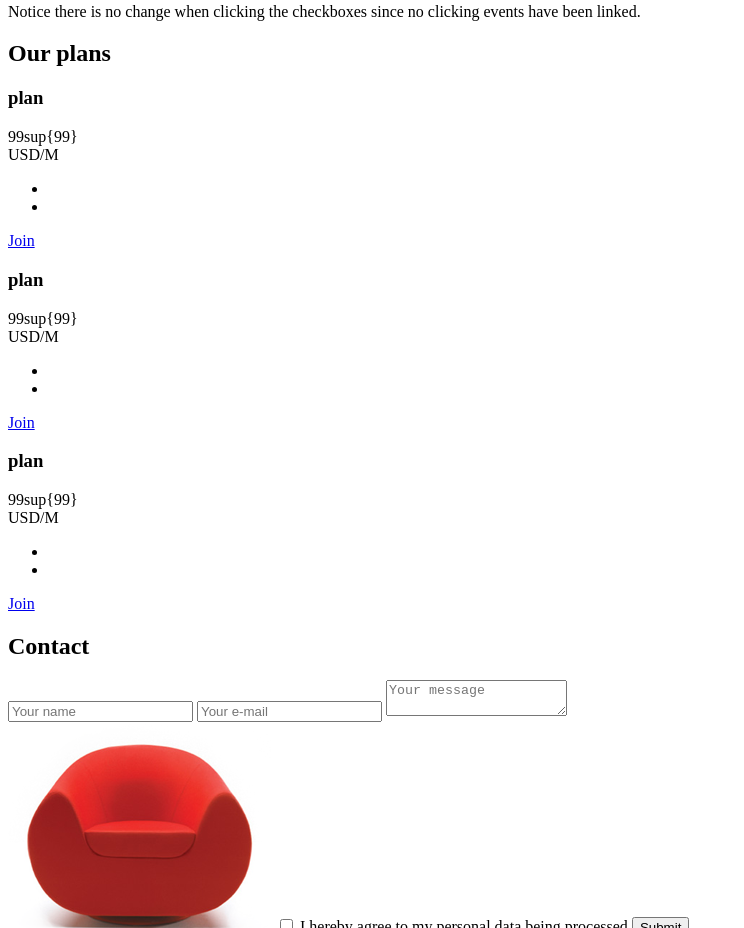
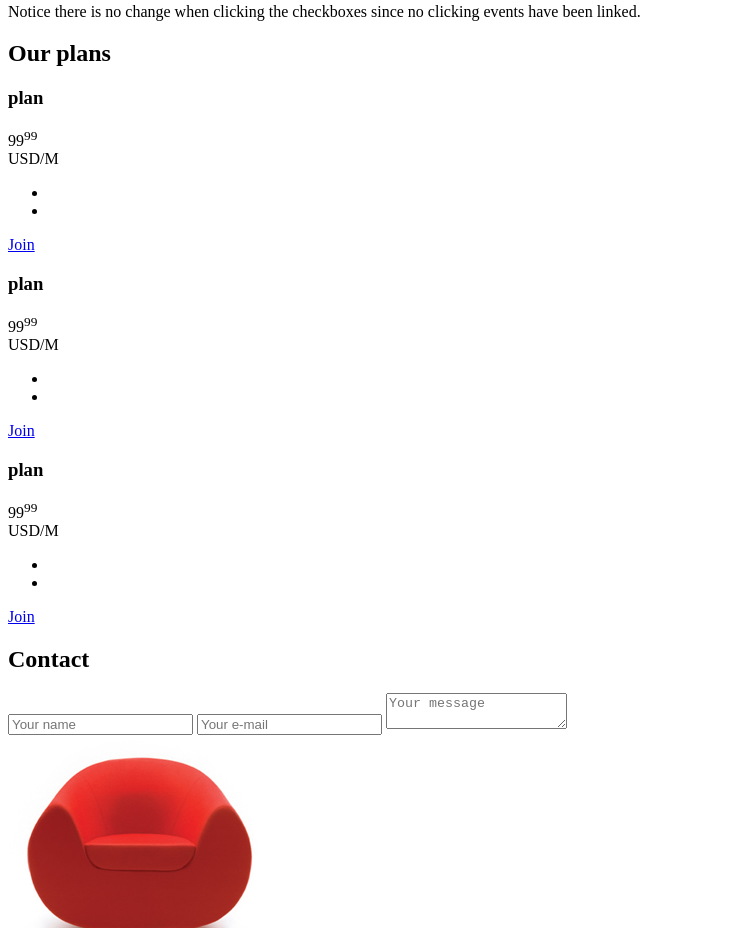
Before and after one commit to mlmmn/Sit-on-Chair, a plain HTML site: page index.html in a window 1280 px wide. Shown: the part 800-1728 px from the top of the page, without its empty margins (0-744 px from the left). Drawn offline with Linux system fonts and the light colour scheme.

Commit message:
correct plans price sups

```diff
--- a/index.html
+++ b/index.html
@@ -82,7 +82,7 @@
         <div class="col-4">
           <div class="plans__card">
             <h3>plan</h3>
-            <div class="plans__card__price"><span>99sup{99}</span></div>
+            <div class="plans__card__price"><span>99<sup>99</sup></span></div>
             <span>USD/M</span>
           </div>
           <div class="plans__card__benefits">
@@ -96,7 +96,7 @@
         <div class="col-4">
           <div class="plans__card plans__card_">
             <h3>plan</h3>
-            <div class="plans__card__price"><span>99sup{99}</span></div>
+            <div class="plans__card__price"><span>99<sup>99</sup></span></div>
             <span>USD/M</span>
           </div>
           <div class="plans__card__benefits">
@@ -110,7 +110,7 @@
         <div class="col-4">
           <div class="plans__card">
             <h3>plan</h3>
-            <div class="plans__card__price"><span>99sup{99}</span></div>
+            <div class="plans__card__price"><span>99<sup>99</sup></span></div>
             <span>USD/M</span>
           </div>
           <div class="plans__card__benefits">
```
